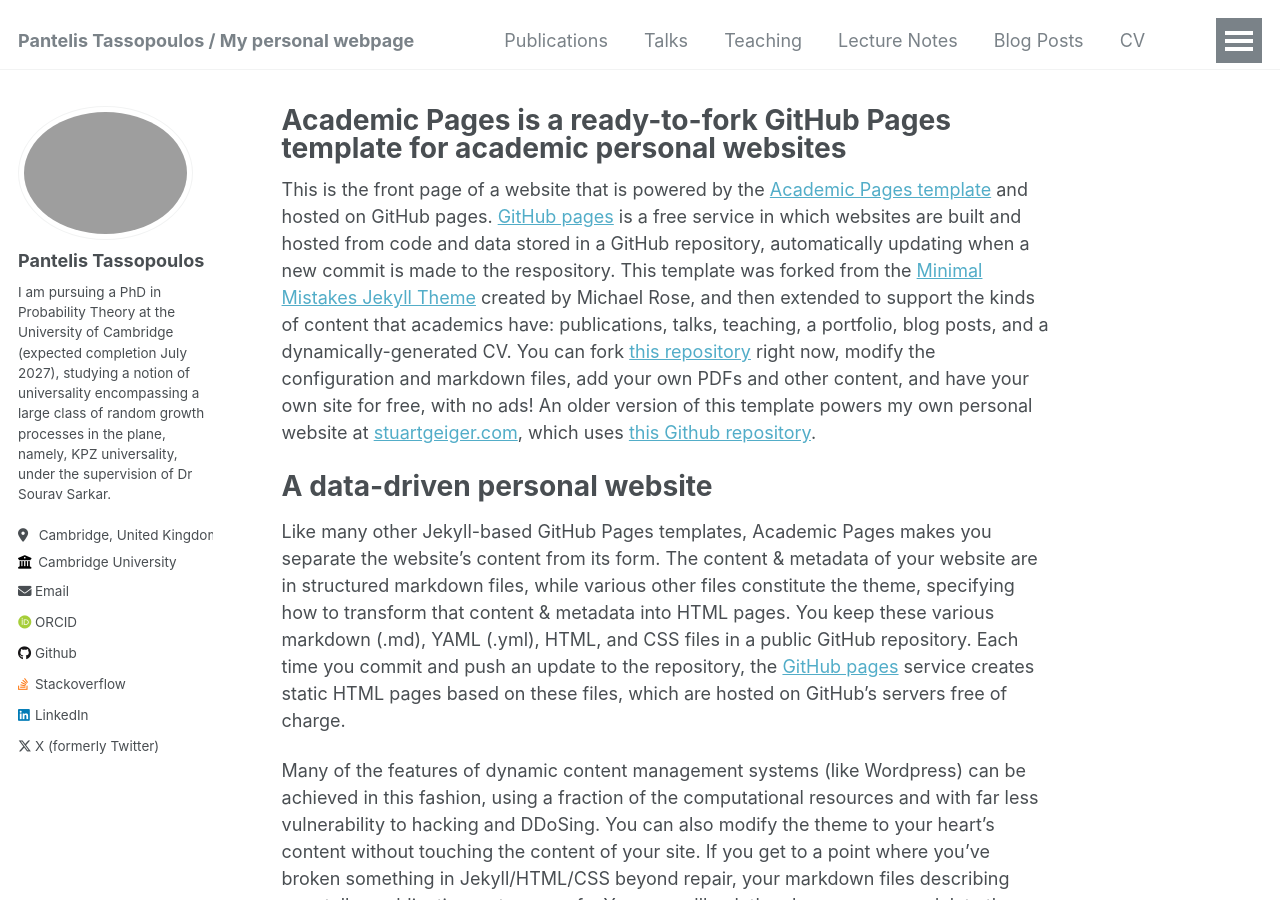
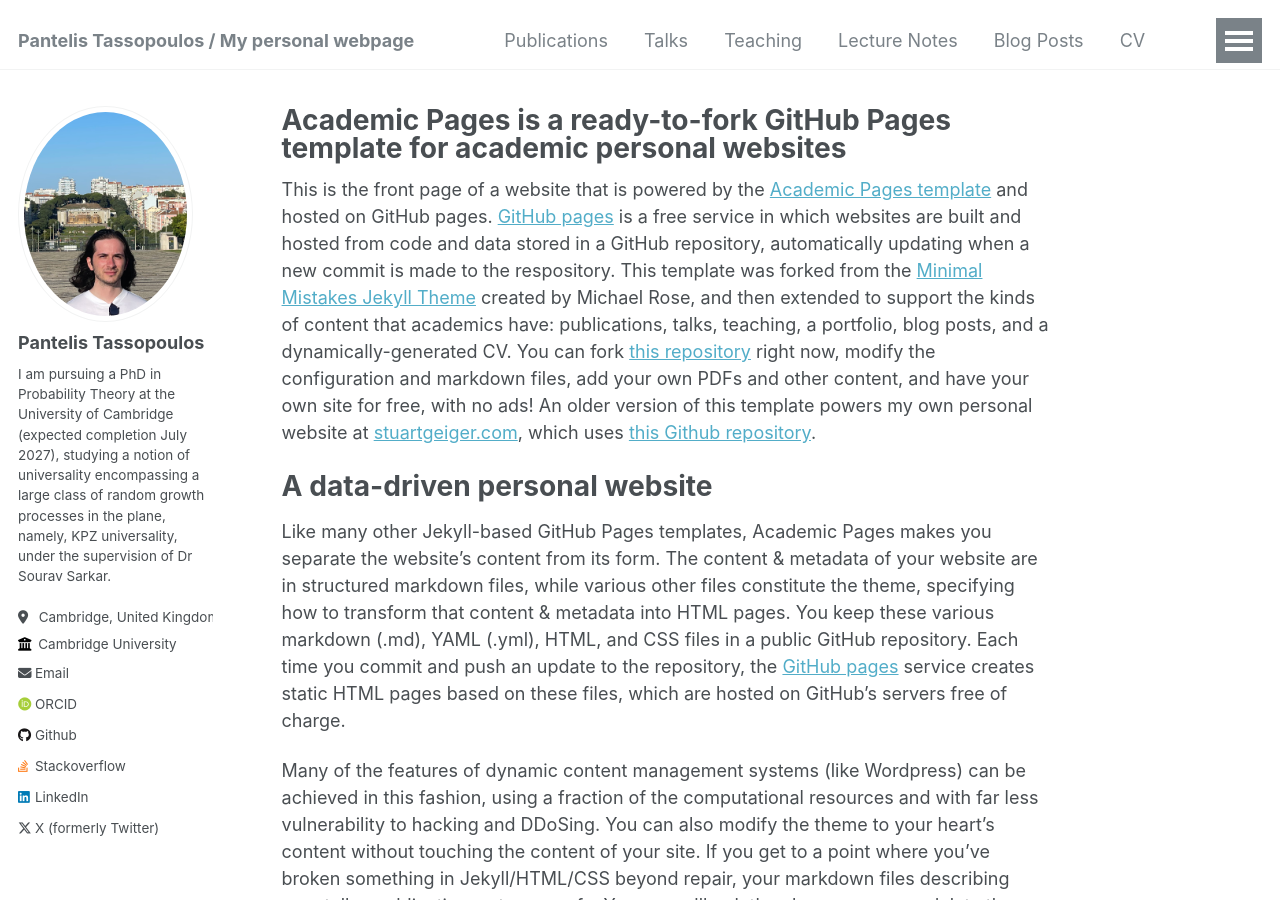
Before and after one commit to PantelisTass/PantelisTass.github.io, a Jekyll site: the page built from _pages/about.md, in a window 1280 px wide and 900 px high. Built offline with Jekyll 4.4.1, drawn with Linux system fonts in a browser that asks for light colours; some web fonts are replaced.

Commit message:
Update _config.yml

```diff
--- a/_config.yml
+++ b/_config.yml
@@ -21,7 +21,7 @@ repository               : "PantelisTass/PantelisTass.github.io"
 #               Additional customization can be done by editing /_includes/author-profile.html
 author:
   # Biographic information
-  avatar           : "bio-pic.png"
+  avatar           : "bio-pic-1.png"
   name             : "Pantelis Tassopoulos"
   pronouns         : # example: "he/him"
   bio              : "I am pursuing a PhD in Probability Theory at the University of Cambridge (expected completion July 2027), studying a notion of universality encompassing a large class of random growth processes in the plane, namely, KPZ universality, under the supervision of Dr Sourav Sarkar."
```
